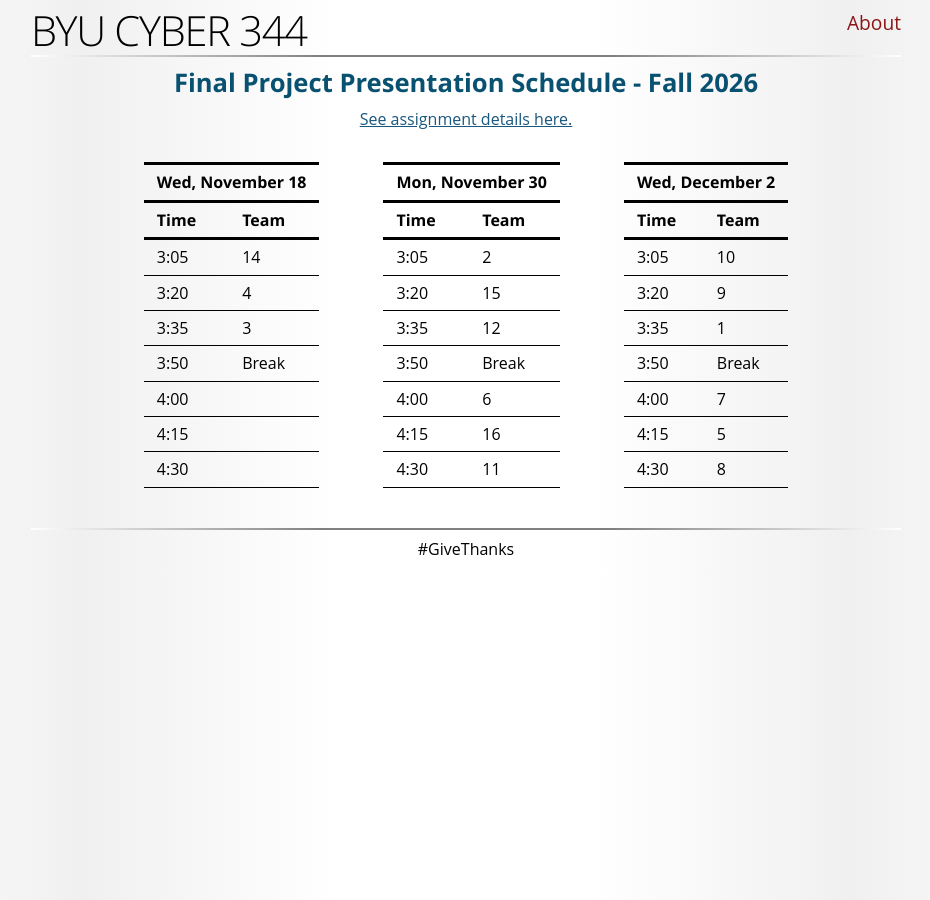
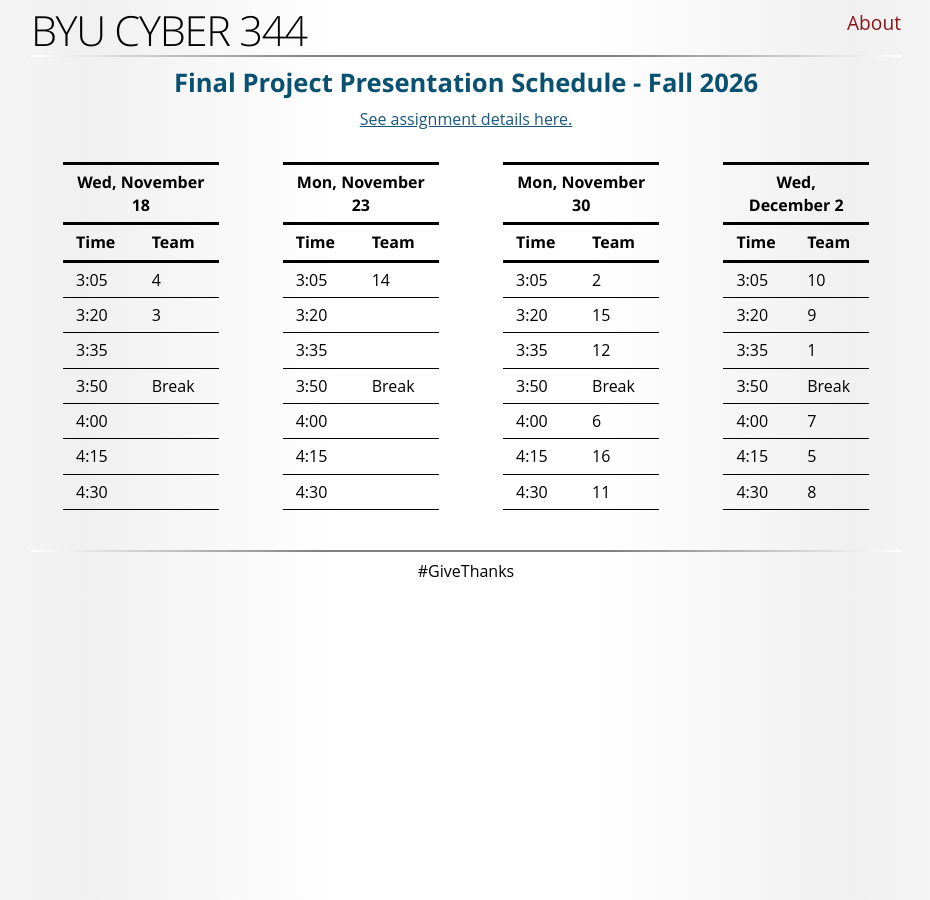
Before and after one commit to BYU-CYBER-344/c344.github.io, a Jekyll site: the page built from PresentationSchedule.html, in a window 1280 px wide. Shown: the whole page, without its empty margins (174-1104 px from the left). Built offline with Jekyll 4.4.1, drawn with Linux system fonts in a browser that asks for light colours; some web fonts are replaced.

Commit message:
Schedule new day

```diff
--- a/PresentationSchedule.html
+++ b/PresentationSchedule.html
@@ -10,9 +10,23 @@ title: "Final Project Presentation Schedule - Fall 2026"
     <tbody>
         <tr><th colspan="2" style="text-align: center;">Wed, November 18</th></tr>
         <tr><th>Time</th><th>Team</th></tr>
+        <tr><td>3:05</td><td>4</td></tr>
+        <tr><td>3:20</td><td>3</td></tr>
+        <tr><td>3:35</td><td></td></tr>
+        <tr><td>3:50</td><td>Break</td></tr>
+        <tr><td>4:00</td><td></td></tr>
+        <tr><td>4:15</td><td></td></tr>
+        <tr><td>4:30</td><td></td></tr>
+    </tbody>
+</table>
+
+<table style="margin:2em;">
+    <tbody>
+        <tr><th colspan="2" style="text-align: center;">Mon, November 23</th></tr>
+        <tr><th>Time</th><th>Team</th></tr>
         <tr><td>3:05</td><td>14</td></tr>
-        <tr><td>3:20</td><td>4</td></tr>
-        <tr><td>3:35</td><td>3</td></tr>
+        <tr><td>3:20</td><td></td></tr>
+        <tr><td>3:35</td><td></td></tr>
         <tr><td>3:50</td><td>Break</td></tr>
         <tr><td>4:00</td><td></td></tr>
         <tr><td>4:15</td><td></td></tr>
```
